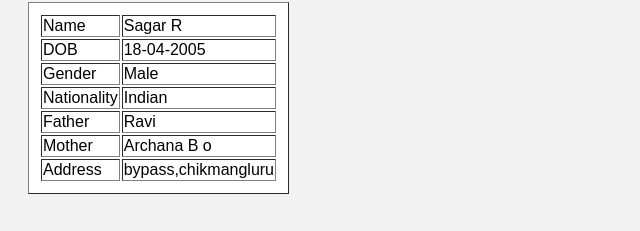
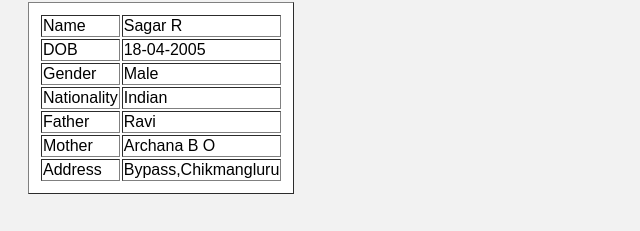
Before and after one commit to Sagar2005-bit/mywebsite, a plain HTML site: page biodata.html in a window 1280 px wide. Shown: the part 204-435 px from the top of the page, without its empty margins (0-640 px from the left). Drawn offline with Linux system fonts and the light colour scheme.

Commit message:
Update biodata.html

```diff
--- a/biodata.html
+++ b/biodata.html
@@ -39,11 +39,11 @@
     </tr>
     <tr>
         <td>Mother</td>
-        <td>Archana B o</td>
+        <td>Archana B O</td>
     </tr>
     <tr>
         <td>Address</td>
-        <td>bypass,chikmangluru</td>
+        <td>Bypass,Chikmangluru</td>
     </tr>
     </table>
     </tbody>
```
